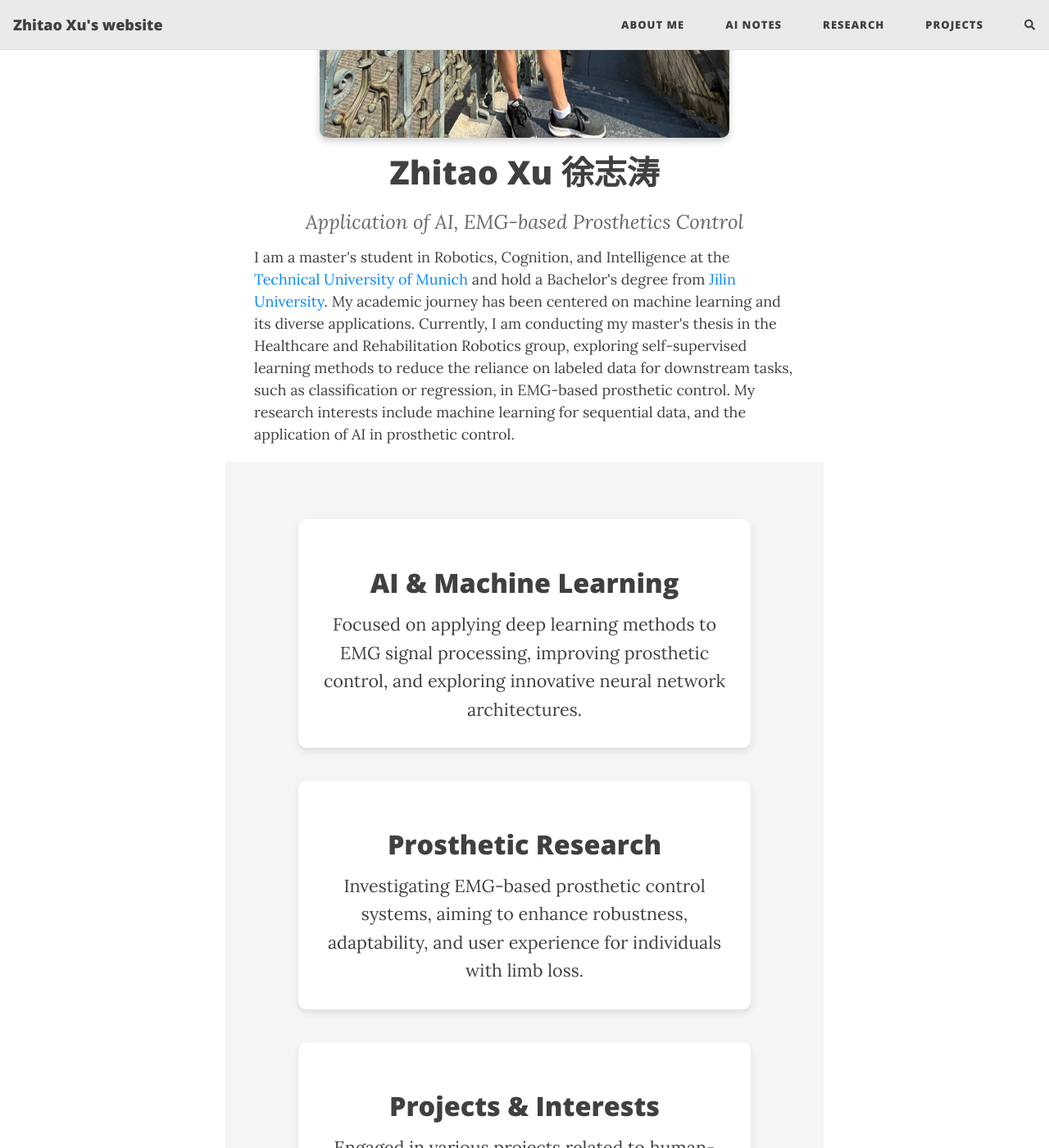
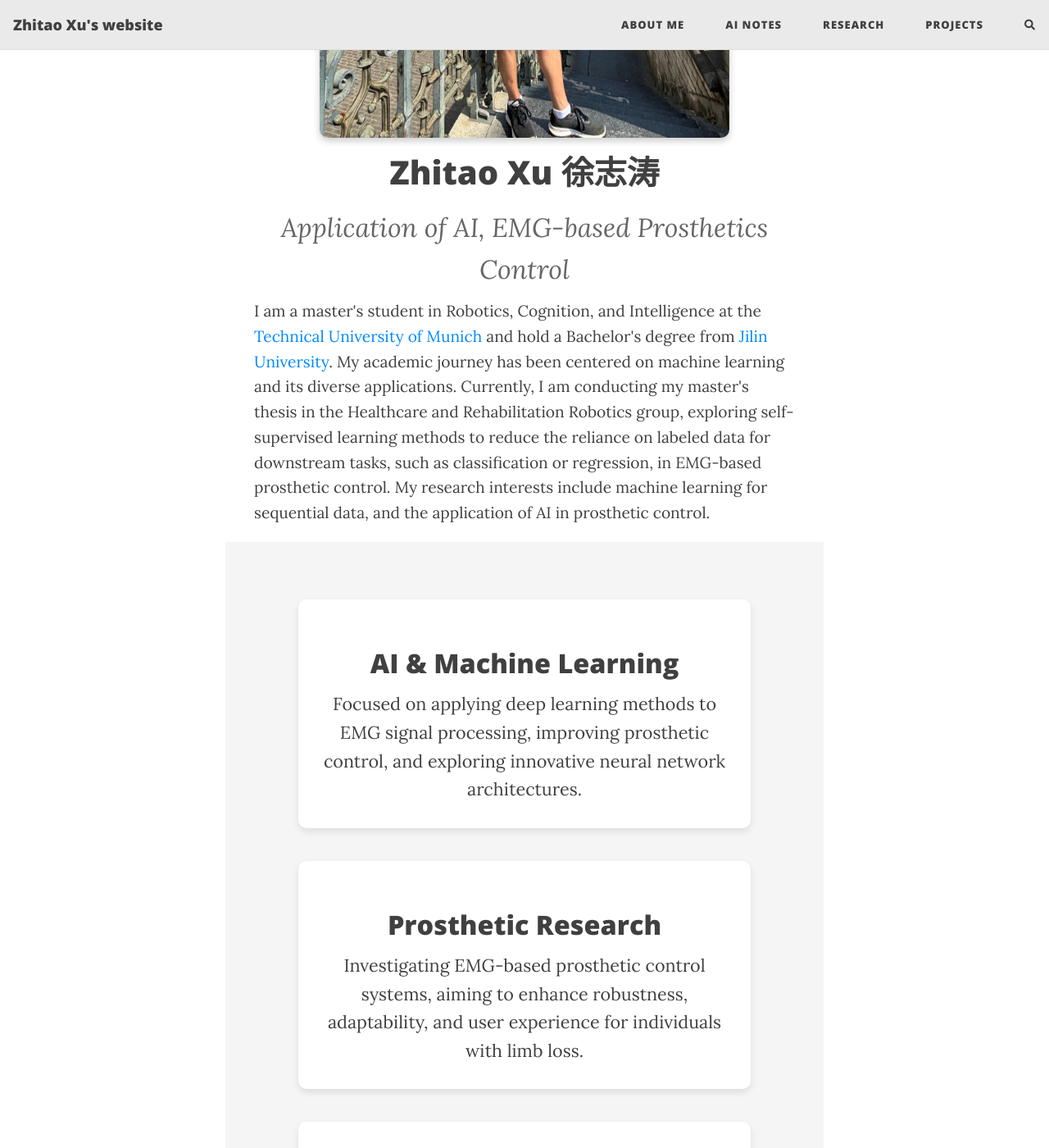
Before and after one commit to HerrXu01/herrxu01.github.io, a Jekyll site: the page built from index.html, in a window 1280 px wide and 1400 px high, scrolled down 759 px. Shown: the whole window at 82% size. Built offline with Jekyll 4.4.1, drawn with Linux system fonts in a browser that asks for light colours; the list of posts is cut into pages by our own code; comment, search, counter and statistics services are not loaded.

Commit message:
adjust self intro

```diff
--- a/assets/css/beautifuljekyll.css
+++ b/assets/css/beautifuljekyll.css
@@ -1292,7 +1292,7 @@ footer .social-network-links a::before {
 
 /* Subtitle Styling */
 .page-subtitle {
-  font-size: 1.5rem; /* 调整字体大小 */
+  font-size: 2.0rem; /* 调整字体大小 */
   text-align: center; /* 使文字居中 */
   margin-top: 15px; /* 调整副标题和主标题之间的距离 */
   color: #666; /* 设置字体颜色 */
@@ -1310,6 +1310,8 @@ footer .social-network-links a::before {
 
 .intro-text {
   text-align: left;
+  font-size: 1.2rem; /* 调整字体大小 */
+  line-height: 1.6; /* 调整行高 */
   margin-left: 20px; /* 根据需要调整左侧边距 */
   margin-right: 20px; /* 保证右边距不会贴到网页最右边 */
   max-width: 800px; /* 控制文字的宽度，使其不延伸得太宽 */
```
